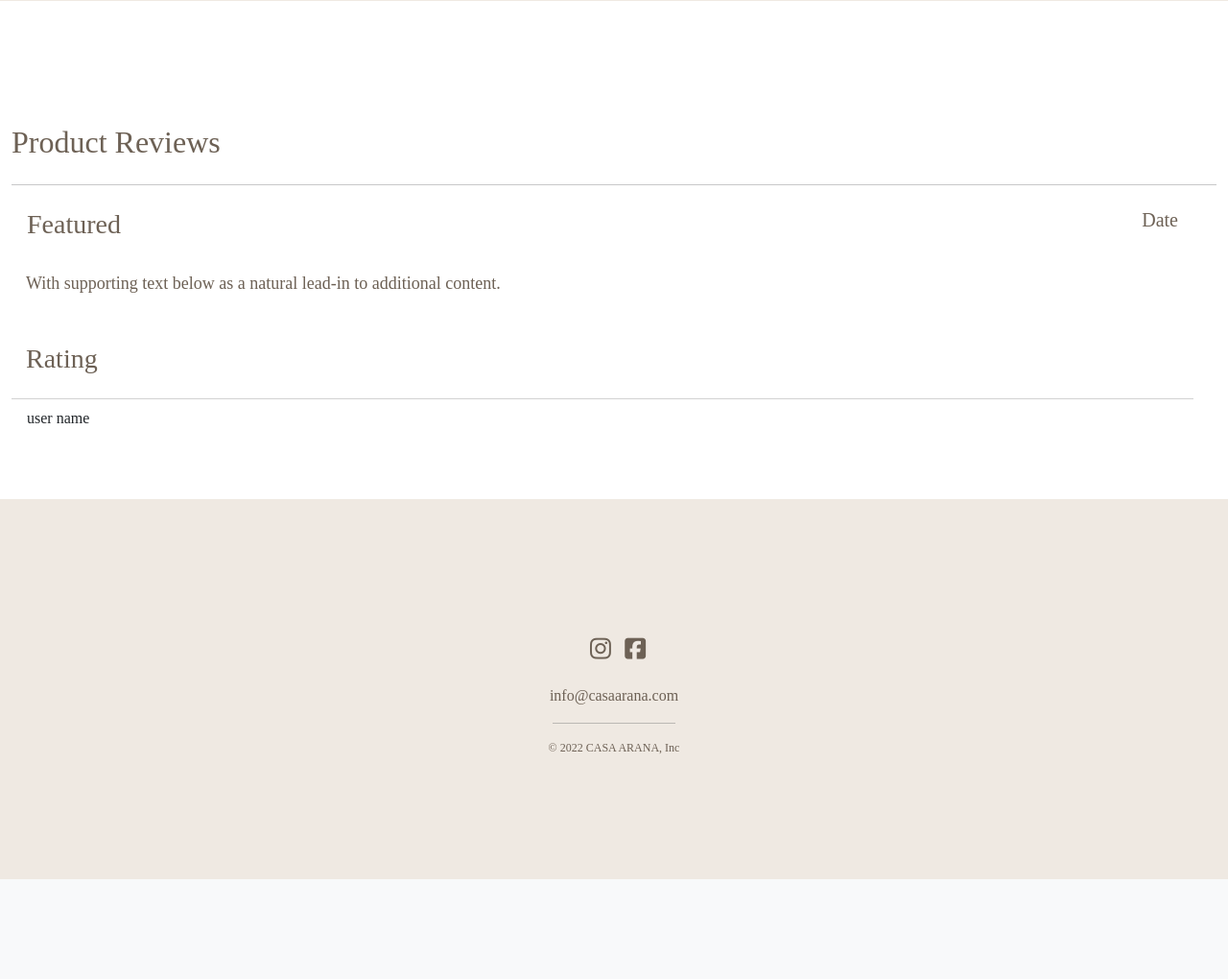
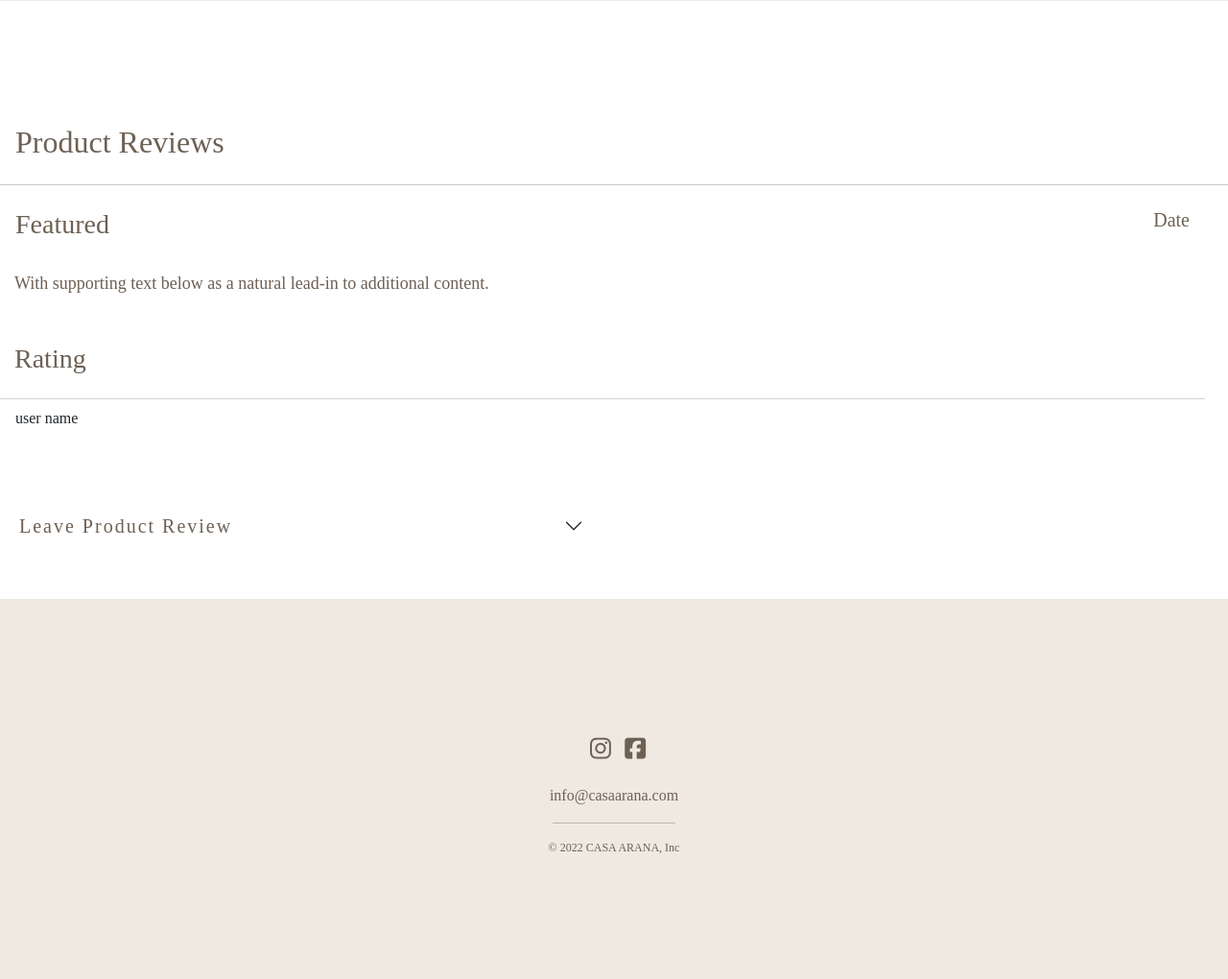
Before and after one commit to Esteph27/casa_arana, a Django app: page /products/1 in a window 1280 px wide. Shown: the part 1986-3006 px from the top of the page at 96% size. Before the commit the page ends 2902 px from the top, so only its background shows below. Run offline with Django 3.2, Linux system fonts and the light colour scheme; a user stored in the database is signed in; data comes from the database, SQL or seed files in the repository; both versions use the stored data as it was after the commit; some libraries are stand-ins or nearby versions.

Commit message:
added leave product review section to product info template

```diff
--- a/home/templates/home/about.html
+++ b/home/templates/home/about.html
@@ -54,10 +54,10 @@
 
 <!-- sign up section and back to store link -->
 <div class="container-fluid">
-    <div class="sign-up-container">
-        <h1>Keep up to date with Us</h1>
+    <div class="email-sign-up-container">
+        <h1>Join Us</h1>
         <hr>
-        <a href="{% url 'account_signup' %}" class="btn active" role="button" aria-pressed="true">Sign Up</a>
+        <p><a href="{% url 'account_signup' %}">Sign Up</a></p>
     </div>
     <div class="bk-to-store-link">
         <a class="text-decoration-none" href="{% url 'products' %}"><p>Back to Store</p></a>
--- a/products/static/products/css/products.css
+++ b/products/static/products/css/products.css
@@ -222,9 +222,14 @@
     float: left;
 }
 
-
 #product-reviews .card-text {
     font-size: 18px;
+}
+
+#product-reviews .accordion-header button {
+    color: #6D6155;
+    font-size: 20px;
+    letter-spacing: 2px;
 }
 
 /* ------------------------------------------ add product page */
--- a/products/templates/products/product_info.html
+++ b/products/templates/products/product_info.html
@@ -111,10 +111,10 @@
 </div>
 
 <!-- Product reviews -->
-<div class="container-fluid mb-5" id="product-reviews">
+<div class="container-fluid mb-5 pl-0 pr-0" id="product-reviews">
     <div class="row">
         <div class="col-12 text-left">
-            <h2>Product Reviews</h2>
+            <h2 class="ml-3">Product Reviews</h2>
         </div>
         <div class="col-12 mt-3 mb-3">
             <hr>
@@ -141,92 +141,34 @@
             </div>
         </div>
     </div>
+    <!-- leave review -->
+    {% if request.user.is_authenticated %}
+        <div class="row">
+            <div class="col-12 col-lg-6 mt-5">
+                <div class="accordion accordion-flush" id="accordionFlushExample">
+                    <div class="accordion-item">
+                    <h2 class="accordion-header" id="flush-headingOne">
+                        <button class="accordion-button collapsed" type="button" data-bs-toggle="collapse" data-bs-target="#flush-collapseOne" aria-expanded="false" aria-controls="flush-collapseOne">
+                            Leave Product Review
+                        </button>
+                    </h2>
+                    <div id="flush-collapseOne" class="accordion-collapse collapse" aria-labelledby="flush-headingOne" data-bs-parent="#accordionFlushExample">
+                        <div class="accordion-body">
+                            <form class="mt-4" action="{% url 'profile' %}" method="POST" id="user-profile-update-form">
+                                {% csrf_token %}
+                                <!-- {{ form | crispy }} -->
+                                <button class="btn">Update</button>
+                            </form>
+                        </div>
+                    </div>
+                    </div>
+                </div>
+            </div>
+        </div>
+    {% endif %}
 </div>
 
 
-<!-- product image -->
-<!-- <div class="container-fluid">
-    <div class="row">
-        <div class="col-12">
-            <a href="{% url 'products' %}" onclick="history.back()" class="text-decoration-none"><i class="fa-solid fa-angle-left mr-1"></i>Back</a>
-            <div class="image-container mt-5">
-                <a href="{{ product.image.url }}" target="_blank">
-                    <img class="img-fluid" src="{{ product.image.url }}" alt="{{ product.name }}">
-                </a>
-            </div>
-        </div>
-        <div class="col image-product-info">
-            <a class="text-decoration-none" href="{% url 'products' %}?category={{ product.category.name }}">
-                <i class="fa-solid fa-circle category-tag mr-1"></i>{{ product.category.name }}
-            </a>
-            <div class="col pl-0 mt-3">
-                <p>{{ product.name }}</p>
-                <p>£{{ product.price }}</p>
-            </div>
-            <div class="col pl-0 mt-3">
-                {% if request.user.is_superuser %}
-                    <small class="ml-3">
-                        <a href="{% url 'edit_product' product.id %}">Edit</a> |
-                        <a class="text-danger" href="{% url 'delete_product' product.id %}">Delete</a>
-                    </small>
-                {% endif %}
-            </div>
-        </div>
-    </div>
-</div> -->
-
-<!-- qty selector and add to basket -->
-<!-- <div class="container">
-    <div class="row pl-0">
-        <form class="form" action="{% url 'add_to_bag' product.id %}" method="POST">
-            {% csrf_token %}
-            <div class="col-xl-6 pl-0 qty-selector-container">
-                <div class="form-group">
-                    <div class="input-group">
-                        <div class="input-group-prepend">
-                            <button class="decrement-qty btn rounded-0"
-                                data-item_id="{{ product.id }}" id="decrement-qty_{{ product.id }}">
-                                <span><i class="fas fa-minus"></i></span>
-                            </button>
-                        </div>
-                        <input class="form-control qty_input" type="number"
-                            name="quantity" value="1" min="1" max="99"
-                            data-item_id="{{ product.id }}"
-                            id="id_qty_{{ product.id }}">
-                        <div class="input-group-append">
-                            <button class="increment-qty btn rounded-0"
-                                data-item_id="{{ product.id }}" id="increment-qty_{{ product.id }}">
-                                <span><i class="fas fa-plus"></i></span>
-                            </button>
-                        </div>
-                        <input type="submit" class="btn rounded-0 ml-3" value="Add to Bag">
-                    </div>
-                </div>
-            </div>
-            <input type="hidden" name="redirect_url" value="{{ request.path }}">
-        </form>
-    </div>
-</div> -->
-
-<!-- product info -->
-<!-- <div class="container prouct-info-container">
-    <div class="row">
-        <div class="col-md-12">
-            <div>
-                <h1>Color</h1>
-                <p>{{ product.color }}</p>
-            </div>
-            <div>
-                <h1>Description</h1>
-                <p>{{ product.description }}</p>
-            </div>
-            <div>
-                <h1>Composition and Dimensions</h1>
-                <p>{{ product.dimensions_and_composition }}</p>
-            </div>
-        </div>
-    </div>
-</div> -->
 
 
 
--- a/static/css/base.css
+++ b/static/css/base.css
@@ -363,6 +363,17 @@
     padding-top: 2rem;
     font-size: 20px;
 }
+
+.email-sign-up-container a {
+  text-decoration: none;
+  color: #6D6155;
+}
+
+.email-sign-up-container a:hover {
+    text-decoration: underline;
+    color:#A4917E;
+  }
+
 
 .email-sign-up-container .form-floating {
     margin: 0 auto;
```
Also changed, not shown: db.sqlite3.
